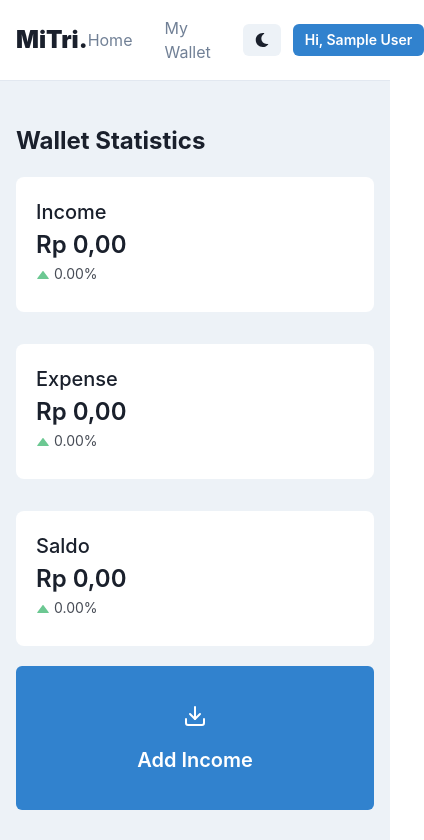
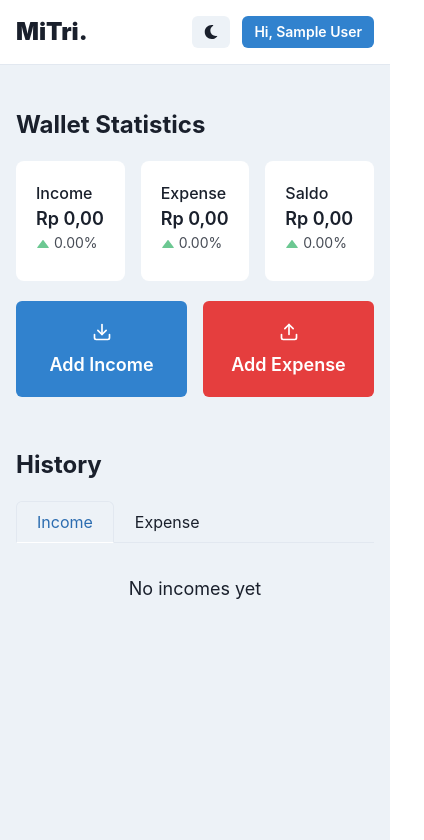
Before and after one commit to imkzuma/mitri-wallet-app, a Next.js app: page /wallet in a window 390 px wide. Shown: the top 840 px of the page, 424 px wide, since content can reach past the window. Built offline with nearby package versions, Linux system fonts and the light colour scheme; no server answers; sample sign-in values are in the browser's storage.

Commit message:
(feat): add responsive income and expense feat

```diff
--- a/src/components/navbar/index.tsx
+++ b/src/components/navbar/index.tsx
@@ -39,6 +39,7 @@ export default function Navbar() {
         <Flex justify={'space-between'} align={'center'} py={4}>
           <Heading fontSize={'2xl'} fontWeight={'black'}>MiTri.</Heading>
           <Flex align={'center'} gap={8}>
+            <Flex align={'center'} gap={8} display={{ base: 'none', md: 'flex' }}>
               <Link href={'/'}>
                 <Text color={useColorModeValue('gray.500', 'gray.300')} _hover={{ color: 'blue.400' }}>
                   Home
@@ -49,6 +50,7 @@ export default function Navbar() {
                   My Wallet
                 </Text>
               </Link>
+            </Flex>
 
             <Flex align={'center'} gap={3}>
               {colorMode === 'light'
--- a/src/components/stats/index.tsx
+++ b/src/components/stats/index.tsx
@@ -21,7 +21,12 @@ export default function WalletStatistic() {
       <Heading fontSize={'2xl'}>
         Wallet Statistics
       </Heading>
-      <Flex align={'center'} gap={8} flexWrap={'wrap'} flexDir={{ base: 'column', md: 'row' }}>
+      <Flex
+        align={'center'}
+        gap={{ base: 4, md: 8 }}
+        flexWrap={'wrap'}
+        flexDir={{ base: 'row', md: 'row' }}
+      >
         <Statistics
           title="Income"
           amount={totalIncome}
@@ -41,29 +46,30 @@ export default function WalletStatistic() {
           loading={income.isLoading || expense.isLoading}
         />
       </Flex>
-      <Flex align={'center'} gap={8} flexDir={{ base: 'column', md: 'row' }}>
+
+      <Flex align={'center'} gap={{ base: 4, md: 8 }} flexDir={{ base: 'row', md: 'row' }}>
         <Button
           colorScheme={'blue'}
-          w={'full'}
-          h={'36'}
+          w={{ base: 'full' }}
+          h={{ base: 24, md: '36' }}
           flexDir={'column'}
-          gap={5}
-          fontSize={'xl'}
+          gap={{ base: 3, md: 5 }}
+          fontSize={{ base: 'lg', md: 'xl' }}
           onClick={() => router.push("/wallet/incomes/add")}
         >
-          <Icon as={FiDownload} boxSize={6} />
+          <Icon as={FiDownload} boxSize={{ base: 5, md: 6 }} />
           Add Income
         </Button>
         <Button
           colorScheme={'red'}
-          w={'full'}
-          h={'36'}
+          w={{ base: 'full' }}
+          h={{ base: 24, md: '36' }}
           flexDir={'column'}
-          gap={5}
-          fontSize={'xl'}
+          gap={{ base: 3, md: 5 }}
+          fontSize={{ base: 'lg', md: 'xl' }}
           onClick={() => router.push("/wallet/expenses/add")}
         >
-          <Icon as={FiUpload} boxSize={6} />
+          <Icon as={FiUpload} boxSize={{ base: 5, md: 6 }} />
           Add Expense
         </Button>
       </Flex>
--- a/src/components/stats/stats.tsx
+++ b/src/components/stats/stats.tsx
@@ -12,10 +12,10 @@ export default function Statistics({ title, amount, percent, loading }: Statisti
 
   return (
     <Stat bg={useColorModeValue('white', 'gray.700')} p={5} rounded={'lg'} w={'full'}>
-      <StatLabel fontSize={'xl'}>{title}</StatLabel>
+      <StatLabel fontSize={{ md: 'xl' }}>{title}</StatLabel>
       {loading
         ? <Skeleton noOfLines={1} h={8} my={2} />
-        : <StatNumber>{formatIDR}</StatNumber>
+        : <StatNumber fontSize={{ base: 'lg', md: '2xl' }}>{formatIDR}</StatNumber>
       }
       <StatHelpText>
         <StatArrow type='increase' />
--- a/src/components/wallet/history/UserInfo.tsx
+++ b/src/components/wallet/history/UserInfo.tsx
@@ -12,6 +12,7 @@ export default function HistoryUserInfo({ currentUser, type, isLoading }: UserIn
     <Stack
       align="center"
       bg={useColorModeValue("white", "gray.700")}
+      w={{ base: 'full', md: 'auto' }}
       p={5}
       rounded="lg"
       border="1px"
--- a/src/pages/wallet/expenses/[id].tsx
+++ b/src/pages/wallet/expenses/[id].tsx
@@ -62,7 +62,7 @@ export default function DetailExpensePage() {
 
       <ProtectedMainLayout>
         <TitleBarDetail title="Detail Expense" onBackHref="/wallet" />
-        <Flex py={5} align={'start'} gap={5}>
+        <Flex py={5} align={'start'} gap={5} flexWrap={{ base: 'wrap', md: 'nowrap' }}>
           <HistoryUserInfo currentUser={user} type="expense" isLoading={expenses.isLoading} />
           <DetailExpense />
         </Flex>
--- a/src/pages/wallet/expenses/add.tsx
+++ b/src/pages/wallet/expenses/add.tsx
@@ -17,7 +17,7 @@ export default function AddExpensesPage() {
 
       <ProtectedMainLayout>
         <TitleBarDetail title="Add Expense" onBackHref="/wallet" />
-        <Flex py={5} align={'start'} gap={5}>
+        <Flex py={5} align={'start'} gap={5} flexWrap={{ base: 'wrap', md: 'nowrap' }}>
           <HistoryUserInfo currentUser={user} type="expense" />
           <ExpenseForm />
         </Flex>
--- a/src/pages/wallet/incomes/[id].tsx
+++ b/src/pages/wallet/incomes/[id].tsx
@@ -62,7 +62,7 @@ export default function DetailIncomePage() {
 
       <ProtectedMainLayout>
         <TitleBarDetail title="Detail Income" onBackHref="/wallet" />
-        <Flex py={5} align={'start'} gap={5}>
+        <Flex py={5} align={'start'} gap={5} flexWrap={{ base: 'wrap', md: 'nowrap' }}>
           <HistoryUserInfo currentUser={user} type="income" isLoading={incomes.isLoading} />
           <DetailIncome />
         </Flex>
--- a/src/pages/wallet/incomes/add.tsx
+++ b/src/pages/wallet/incomes/add.tsx
@@ -17,7 +17,7 @@ export default function AddIncomesPage() {
 
       <ProtectedMainLayout>
         <TitleBarDetail title="Add Income" onBackHref="/wallet" />
-        <Flex py={5} align={'start'} gap={5}>
+        <Flex py={5} align={'start'} gap={5} flexWrap={{ base: 'wrap', md: 'nowrap' }}>
           <HistoryUserInfo currentUser={user} type="income" />
           <IncomeForm />
         </Flex>
```
Lines whose indentation alone changed are shown as unchanged.
